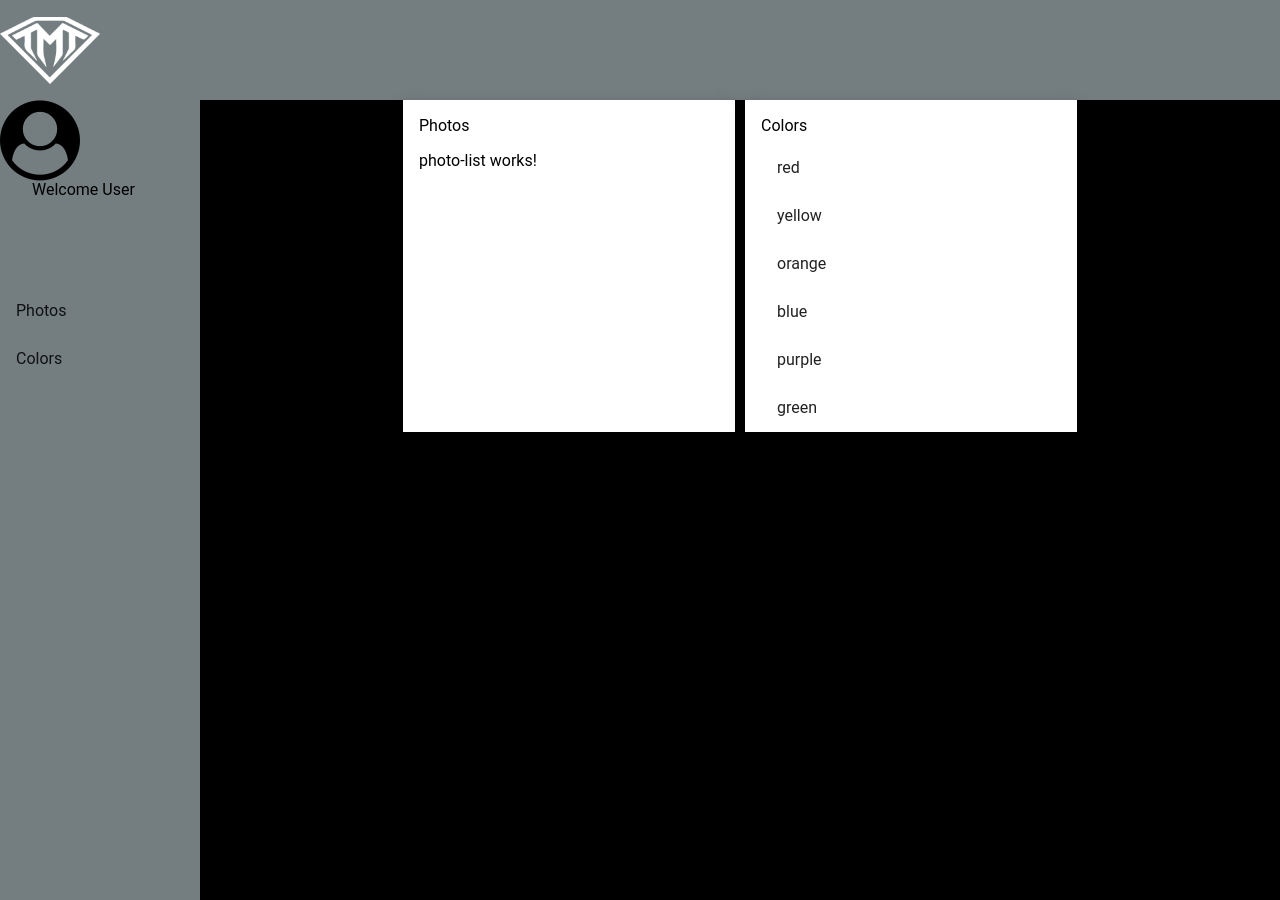
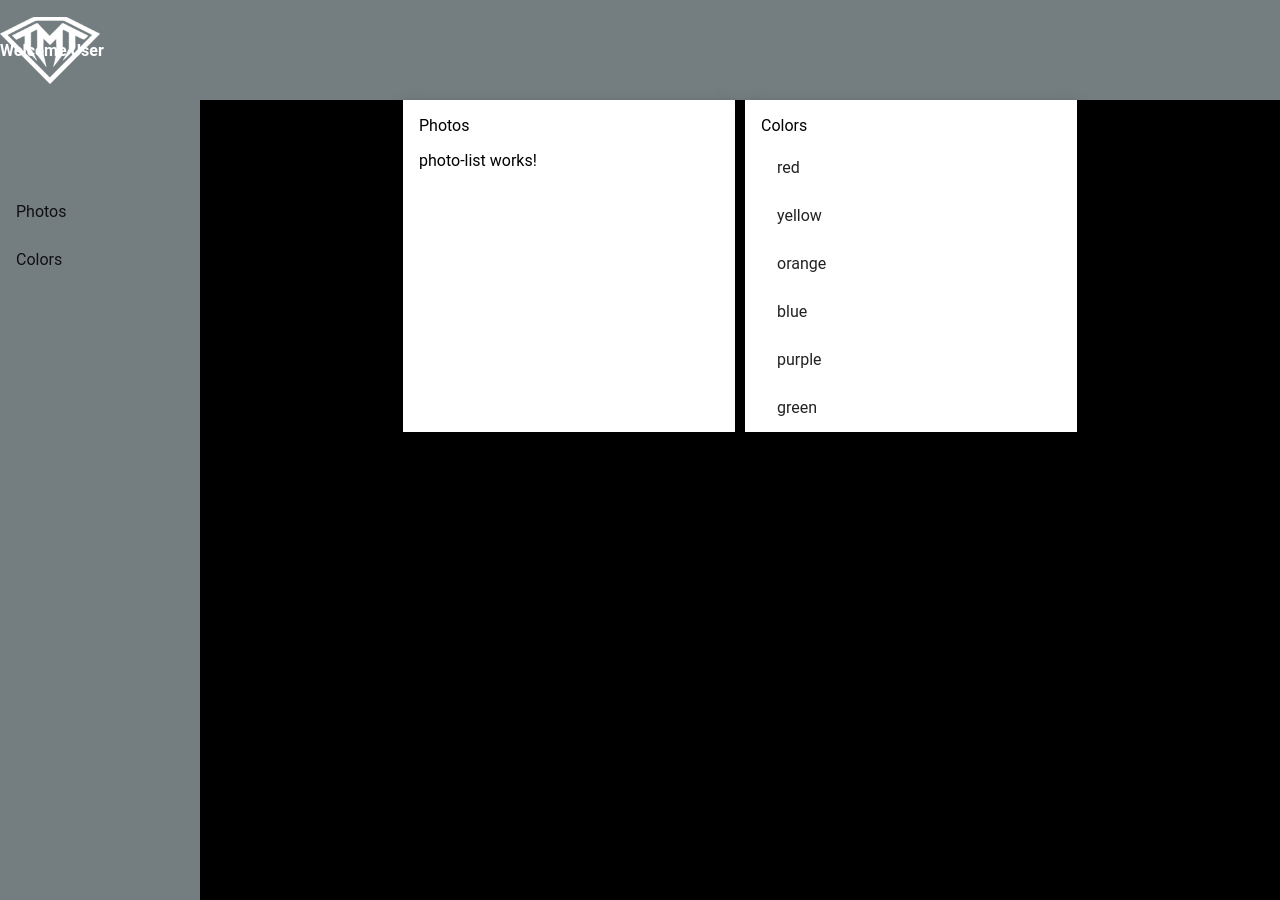
Before and after one commit to jtwalton14/lax-squad, an Angular app in the folder admin-portal/: page / in a window 1280 px wide. Built offline with nearby package versions, Linux system fonts and the light colour scheme.

Commit message:
clearing files

```diff
--- a/admin-portal/src/app/app.module.ts
+++ b/admin-portal/src/app/app.module.ts
@@ -8,7 +8,9 @@ import { MatListModule } from "@angular/material/list";
 import { PhotoListComponent } from "./photo-list/photo-list.component";
 import { ColorListComponent } from "./color-list/color-list.component";
 import { HttpClientModule } from "@angular/common/http";
+import { MatSidenavModule } from "@angular/material/sidenav";
 import { SideBarComponent } from "./side-bar/side-bar.component";
+import { AppRoutingModule } from "./app-routing.module";
 
 @NgModule({
   declarations: [
@@ -22,7 +24,9 @@ import { SideBarComponent } from "./side-bar/side-bar.component";
     BrowserAnimationsModule,
     FlexLayoutModule,
     MatListModule,
-    HttpClientModule
+    HttpClientModule,
+    AppRoutingModule,
+    MatSidenavModule
   ],
   providers: [],
   bootstrap: [AppComponent, SideBarComponent]
--- a/admin-portal/src/app/side-bar/side-bar.component.css
+++ b/admin-portal/src/app/side-bar/side-bar.component.css
@@ -4,7 +4,3 @@ mat-nav-list {
   margin-top: 3em;
   font-size: 20pt;
 }
-
-label {
-  padding: 2em;
-}
--- a/admin-portal/src/app/side-bar/side-bar.component.html
+++ b/admin-portal/src/app/side-bar/side-bar.component.html
@@ -1,12 +1,9 @@
-<i class="fa fa-user-circle fa-5x" aria-hidden="true"></i><br />
-<label>Welcome User</label>
-<!-- <ul>
-  <li>Photos</li>
-  <li>Colors</li>
-</ul> -->
 <mat-nav-list>
   <mat-list-item>
-    Photos
+    <nav>
+      <a routerLink="/photo-list">Photos</a>
+    </nav>
+    <router-outlet></router-outlet>
   </mat-list-item>
   <mat-list-item>
     Colors
--- a/admin-portal/src/index.html
+++ b/admin-portal/src/index.html
@@ -12,7 +12,7 @@
     />
   </head>
   <body>
-    <div class="toolbar" role="banner"></div>
+    <div class="toolbar" role="banner">Welcome User</div>
     <div class="sideBar">
       <side-bar></side-bar>
     </div>
--- a/admin-portal/src/styles.css
+++ b/admin-portal/src/styles.css
@@ -28,4 +28,9 @@ body {
   background-position: left;
   background-repeat: no-repeat;
   background-size: 100px;
+  text-align: center;
 }
+
+label {
+  padding: 2em;
+}
```
Also changed, not shown: admin-portal/src/app/app-routing.module.ts (added, +15 -0 lines).
